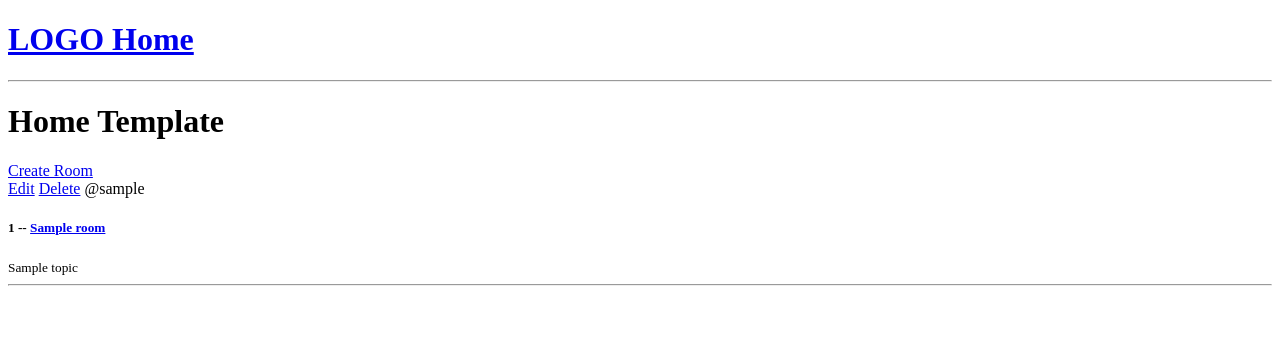
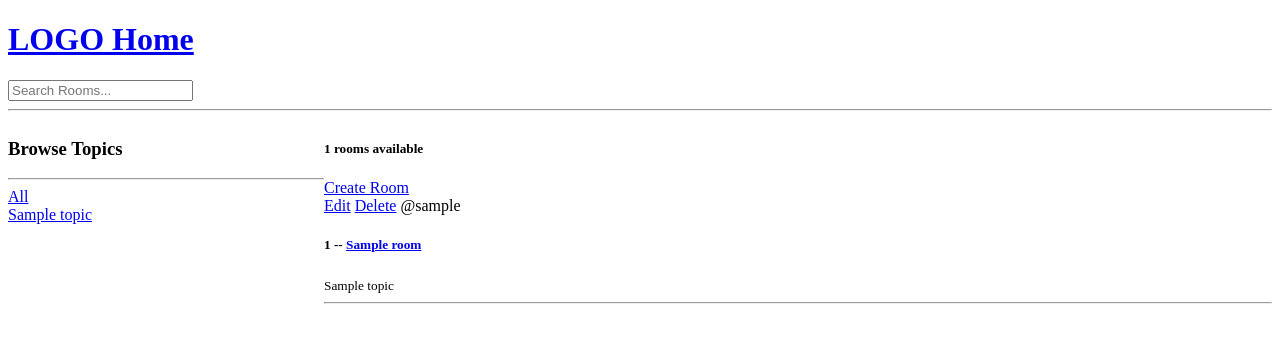
Before and after one commit to nayana-vinod/studybud, a Django app: template base/templates/base/home.html in a window 1280 px wide. Shown: the top 343 px of the page. Run offline with Django 4.2, Linux system fonts and the light colour scheme; the template is opened without the code that fills it: most values are stand-ins (such as "Sample title", 1, 10 or a date in 2020).

Commit message:
added search

```diff
--- a/base/templates/base/home.html
+++ b/base/templates/base/home.html
@@ -2,12 +2,35 @@
 
 {% block content %}
 
-<h1>Home Template</h1>
+<style>
+    .home-container{
+        display: grid;
+        grid-template-columns: 1fr 3fr;
+    }
+</style>
 
-<div>
+
+<div class="home-container">
+
 
     <div>
+        <h3>Browse Topics</h3>
+        <hr>
+        <a href="{% url 'home' %}">All</a>
+        {% for topic in topics %}
+            <div>
+                <a href="{% url 'home' %}?q={{topic.name}}">{{topic.name}}</a>
+                <!-- check the url created on the top search bar of the browser -->
+                <!-- hence the queries can be typed manually on the search bar and the results can be shown -->
+                <!-- like 'http://127.0.0.1:8000/?q=web' -->
+            </div>
 
+        {% endfor %}
+    </div>
+
+
+    <div>
+        <h5>{{room_count}} rooms available</h5>
         <a href="{% url 'create-room' %}">Create Room</a>
 
         {% for room in rooms %}
@@ -24,6 +47,7 @@
         {% endfor %}
     </div>
 
+
 </div>
 
 {% endblock content %}
--- a/templates/navbar.html
+++ b/templates/navbar.html
@@ -2,4 +2,10 @@
     <h1>LOGO Home</h1>
 </a>
 
+<form method="GET" action="{% url 'home' %}">
+    <!-- default is GET so no need to set that -->
+    <!-- url homw: hence even if inside a room, on search it goes to home and displays the searched topics/rooms -->
+    <input type="text" name="q" placeholder="Search Rooms..."/>
+</form>
+
 <hr>
```
Also changed, not shown: base/views.py (+21 -3 lines).
